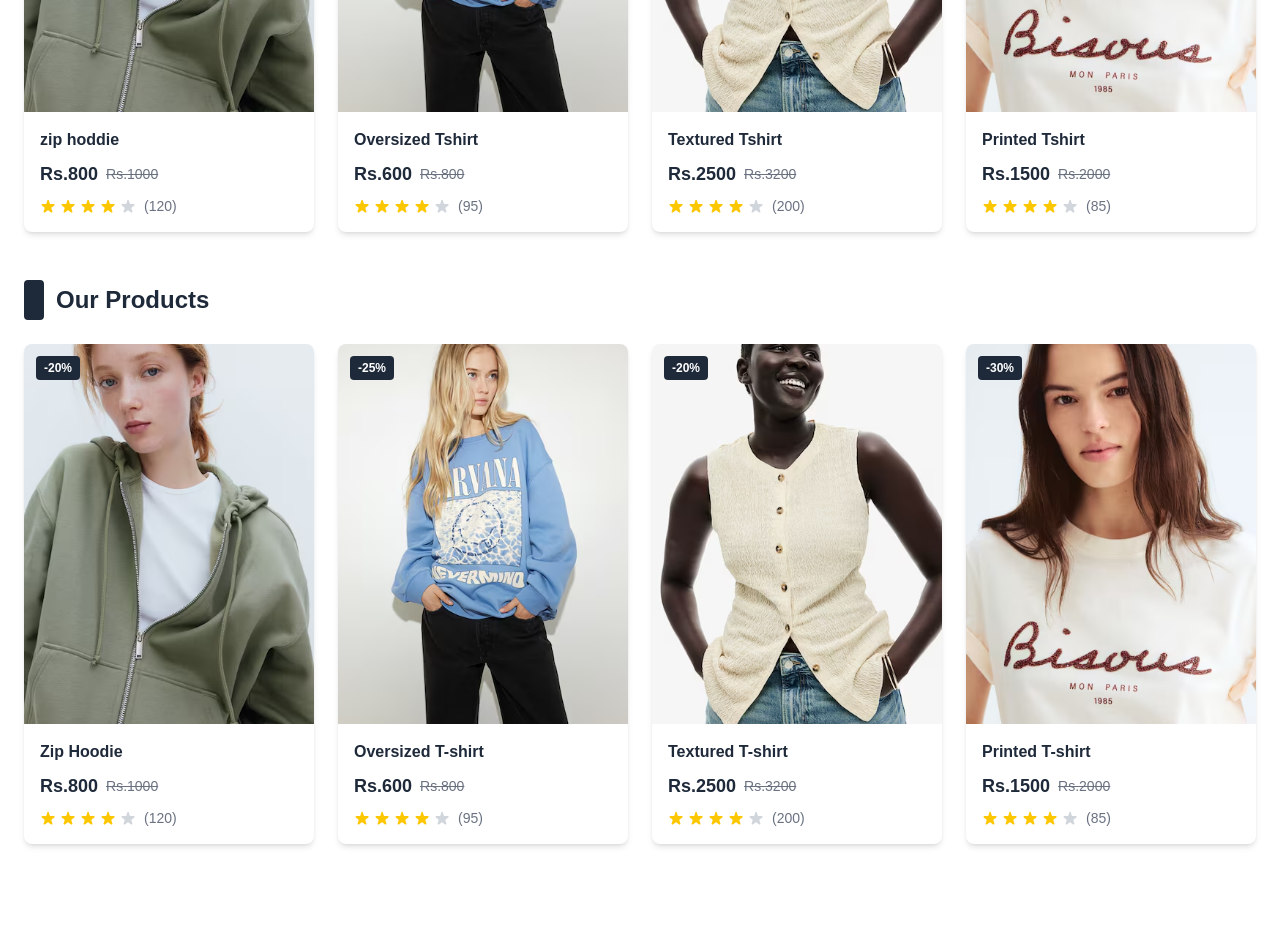
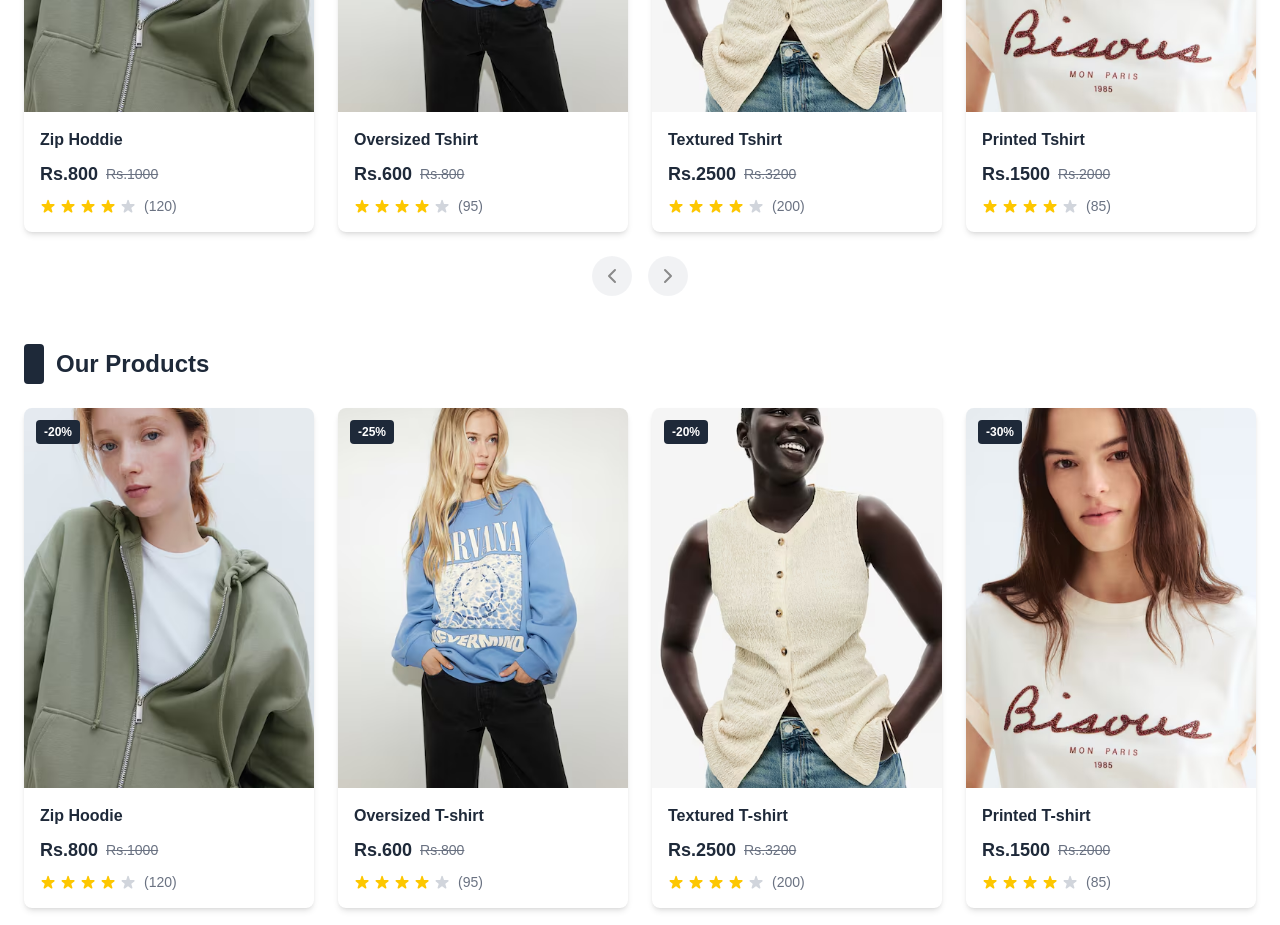
Before and after one commit to chamit6450/aff, a Next.js app: page / in a window 1280 px wide. Shown: the part 860-1785 px from the top of the page. Built offline with nearby package versions, Linux system fonts and the light colour scheme.

Commit message:
fixed ts error

```diff
--- a/app/components/FlashSales.tsx
+++ b/app/components/FlashSales.tsx
@@ -15,12 +15,19 @@ interface Product {
   discount: string;
 }
 
+// Timer type
+interface TimeLeft {
+  hours: number;
+  minutes: number;
+  seconds: number;
+}
+
 // Sample product data
 const products: Product[] = [
   {
     id: 1,
     image: "/assets/zip-hoddie.avif",
-    name: "zip hoddie",
+    name: "Zip Hoddie",
     price: "Rs.800",
     oldPrice: "Rs.1000",
     rating: 4.5,
@@ -60,7 +67,7 @@ const products: Product[] = [
 ];
 
 const FlashSales: React.FC = () => {
-  const [timeLeft, setTimeLeft] = useState<{ hours: number; minutes: number; seconds: number }>({
+  const [timeLeft, setTimeLeft] = useState<TimeLeft>({
     hours: 3,
     minutes: 23,
     seconds: 19,
@@ -110,7 +117,7 @@ const FlashSales: React.FC = () => {
         </div>
         <div className="flex items-center space-x-2 mt-4 sm:mt-0">
           <div className="flex space-x-2 text-lg font-semibold text-gray-800 bg-gray-100 px-4 py-2 rounded-lg">
-            {['hours', 'minutes', 'seconds'].map((unit, index) => (
+            {(["hours", "minutes", "seconds"] as (keyof TimeLeft)[]).map((unit, index) => (
               <span key={unit} className="flex items-center">
                 <span className="bg-white px-3 py-1 rounded shadow-sm">
                   {String(timeLeft[unit]).padStart(2, "0")}
@@ -125,12 +132,15 @@ const FlashSales: React.FC = () => {
       {/* Product Grid Layout */}
       <div className="grid grid-cols-4 gap-6">
         {products.map((product) => (
-          <div key={product.id} className="relative bg-white rounded-lg shadow-md hover:shadow-xl transition-shadow duration-300">
+          <div
+            key={product.id}
+            className="relative bg-white rounded-lg shadow-md hover:shadow-xl transition-shadow duration-300"
+          >
             {/* Discount Badge */}
             <div className="absolute top-3 left-3 bg-gray-800 text-white text-xs font-semibold px-2 py-1 rounded">
               {product.discount}
             </div>
-            {/* Product Image - Updated to be horizontal */}
+            {/* Product Image */}
             <img
               src={product.image}
               alt={product.name}
@@ -148,7 +158,9 @@ const FlashSales: React.FC = () => {
                   {[...Array(5)].map((_, i) => (
                     <svg
                       key={i}
-                      className={`w-4 h-4 ${i < Math.floor(product.rating) ? "text-yellow-400" : "text-gray-300"}`}
+                      className={`w-4 h-4 ${
+                        i < Math.floor(product.rating) ? "text-yellow-400" : "text-gray-300"
+                      }`}
                       fill="currentColor"
                       viewBox="0 0 20 20"
                     >
@@ -162,6 +174,24 @@ const FlashSales: React.FC = () => {
           </div>
         ))}
       </div>
+
+      {/* Carousel Buttons */}
+      <div className="flex justify-center space-x-4 mt-6">
+        <button
+          onClick={handlePrev}
+          disabled={currentIndex === 0}
+          className="p-2 bg-gray-200 rounded-full disabled:opacity-50"
+        >
+          <ChevronLeft className="w-6 h-6" />
+        </button>
+        <button
+          onClick={handleNext}
+          disabled={currentIndex + productsPerPage >= products.length}
+          className="p-2 bg-gray-200 rounded-full disabled:opacity-50"
+        >
+          <ChevronRight className="w-6 h-6" />
+        </button>
+      </div>
     </div>
   );
 };
```
